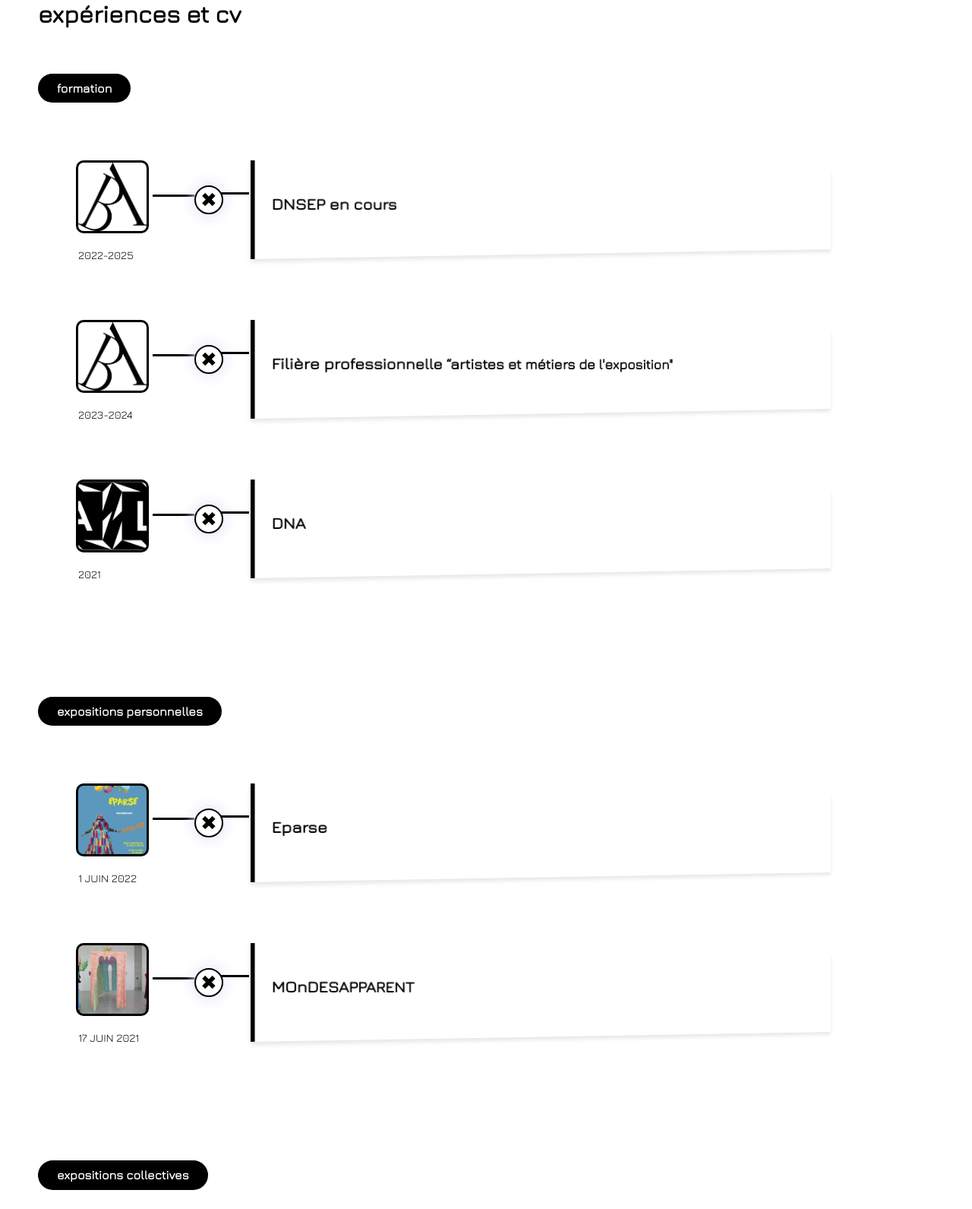
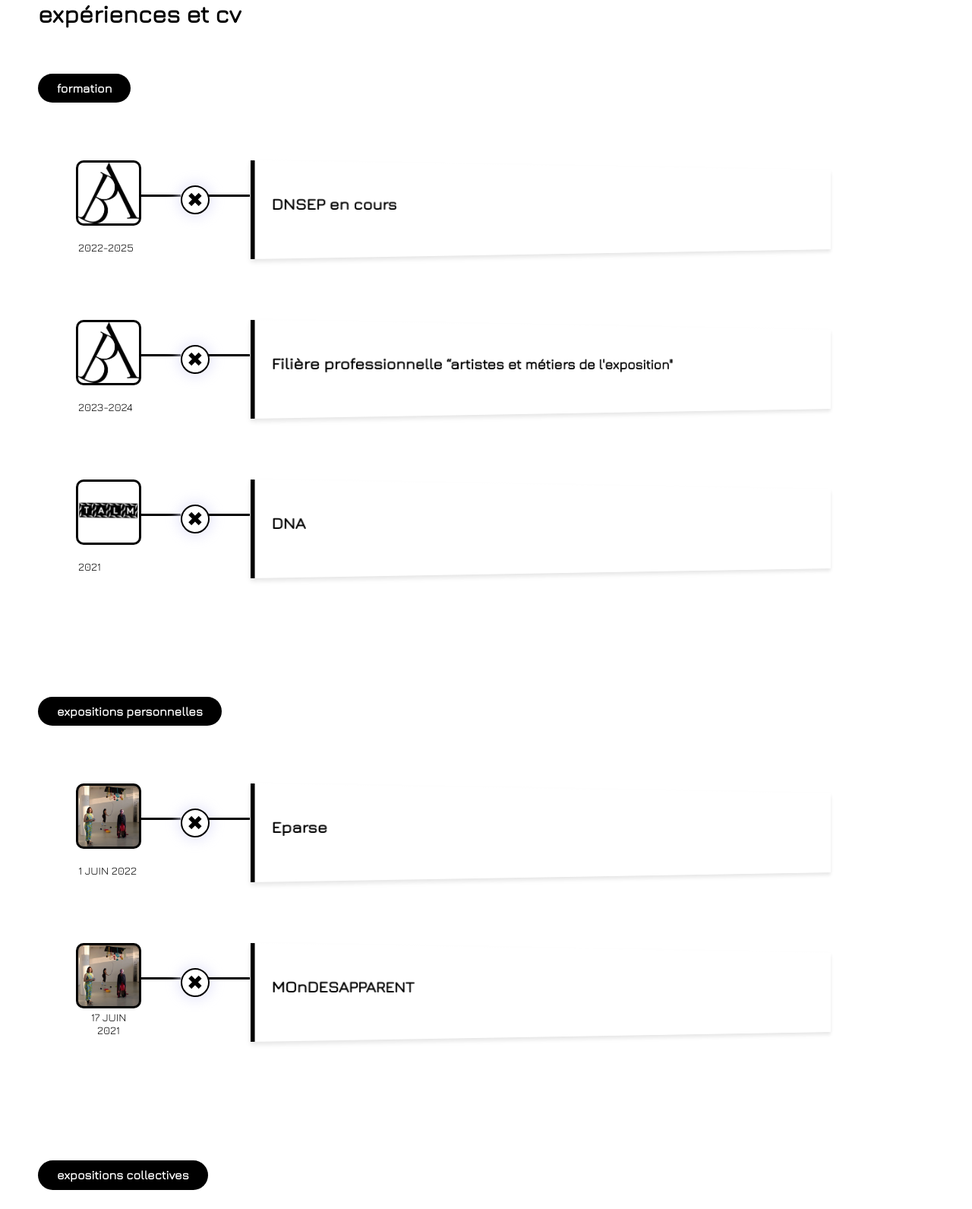
Before and after one commit to CamillePaillou/camille.paillou, a PHP site: page /art/news.php in a window 1280 px wide. Shown: the part 329-1920 px from the top of the page at 76% size. Run offline with PHP 8.4, Linux system fonts and the light colour scheme.

Commit message:
changement des images cv et responsive

```diff
--- a/css/cpaillou.css
+++ b/css/cpaillou.css
@@ -1315,10 +1315,8 @@ footer {
 	padding:50px;
     margin-left: 50px;
 }
-
 /*tout le container pour un evenement */
 .event {
-	position: relative;
 	margin-bottom: 80px;
 	padding-right: 40px;
 }
@@ -1326,36 +1324,27 @@ footer {
 /*la photo*/
 .thumb {
 	position: absolute;
-	width:90px;
-	height:90px;
+	width:80px;
+	height:80px;
 }
 /*la barre de gauche juste après la thumb*/
 .thumb:before {
 	width: 55px;
 	top: 42px;
-	left: 100%;
-}
-
+	left: 72px;
+}
 /*la date*/
 .thumb span {
-	color: black;
-	text-align: center;
-	text-transform: uppercase;
-	position: absolute;
 	bottom: -40px;
-    display: block;
     margin-top: 10px;
 }
-
 /*le rond milieu*/
 .event label,
 .event input[type="radio"] {
 	width: 24px;
 	height: 24px;
-	left: 158px;
+	left: 140px;
 	top: 36px;
-	position: absolute;
-	display: block;;
 }
 /*la croix*/
 .event label:after {
@@ -1372,9 +1361,9 @@ footer {
 /*barre entre input radio et container titre*/
 .content-perspective:before {
 	content: '';
-	width: 37px;
-	left: -39px;
-	top: 42px;
+	width: 55px;
+	left: -56px;
+	top: 45px;
 }
 
 /*effet transition quand sélectionne*/
```
Also changed, not shown: images/cv/balzac.webp, images/cv/dna.webp, images/cv/eparse.webp, images/cv/spp.webp, images/cv/talm.webp.
